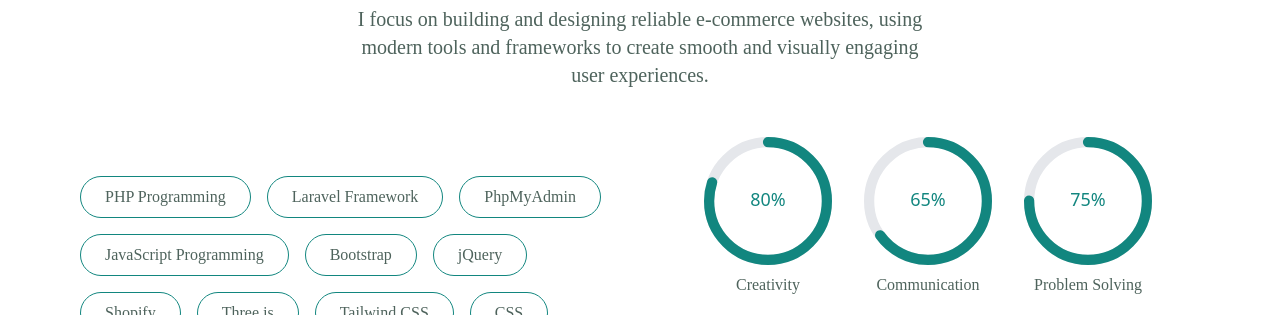
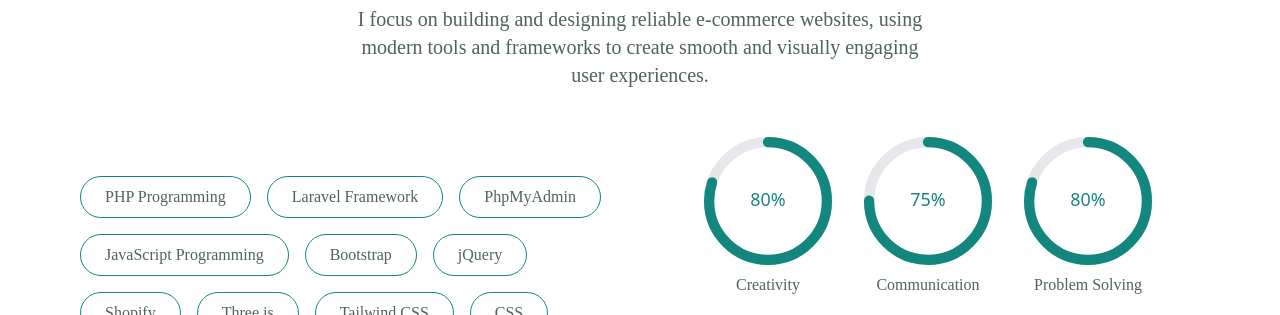
Before and after one commit to Laurencehumble/My-Portfolio, a React (Vite) app: page / in a window 1280 px wide. Shown: the part 2960-3275 px from the top of the page. Built offline with nearby package versions, Linux system fonts and the light colour scheme; a web font is replaced by a local one.

Commit message:
commit skill

```diff
--- a/src/components/Skill/Skill.jsx
+++ b/src/components/Skill/Skill.jsx
@@ -5,8 +5,8 @@ import "react-circular-progressbar/dist/styles.css";
 
 const skills = [
   { name: "Creativity", percentage: 80 },
-  { name: "Communication", percentage: 65 },
-  { name: "Problem Solving", percentage: 75 },
+  { name: "Communication", percentage: 75 },
+  { name: "Problem Solving", percentage: 80 },
   { name: "Teamwork", percentage: 85 },
 ];
 
```
